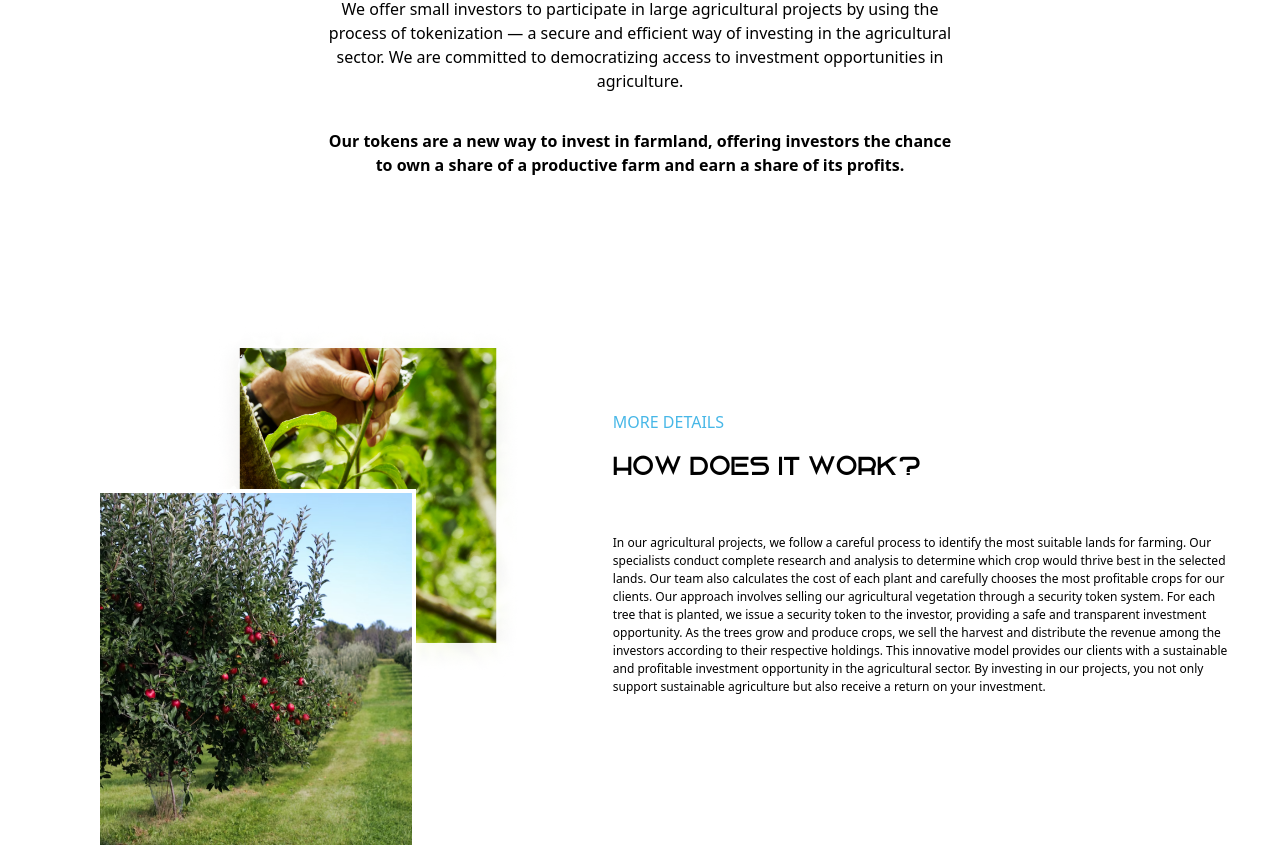
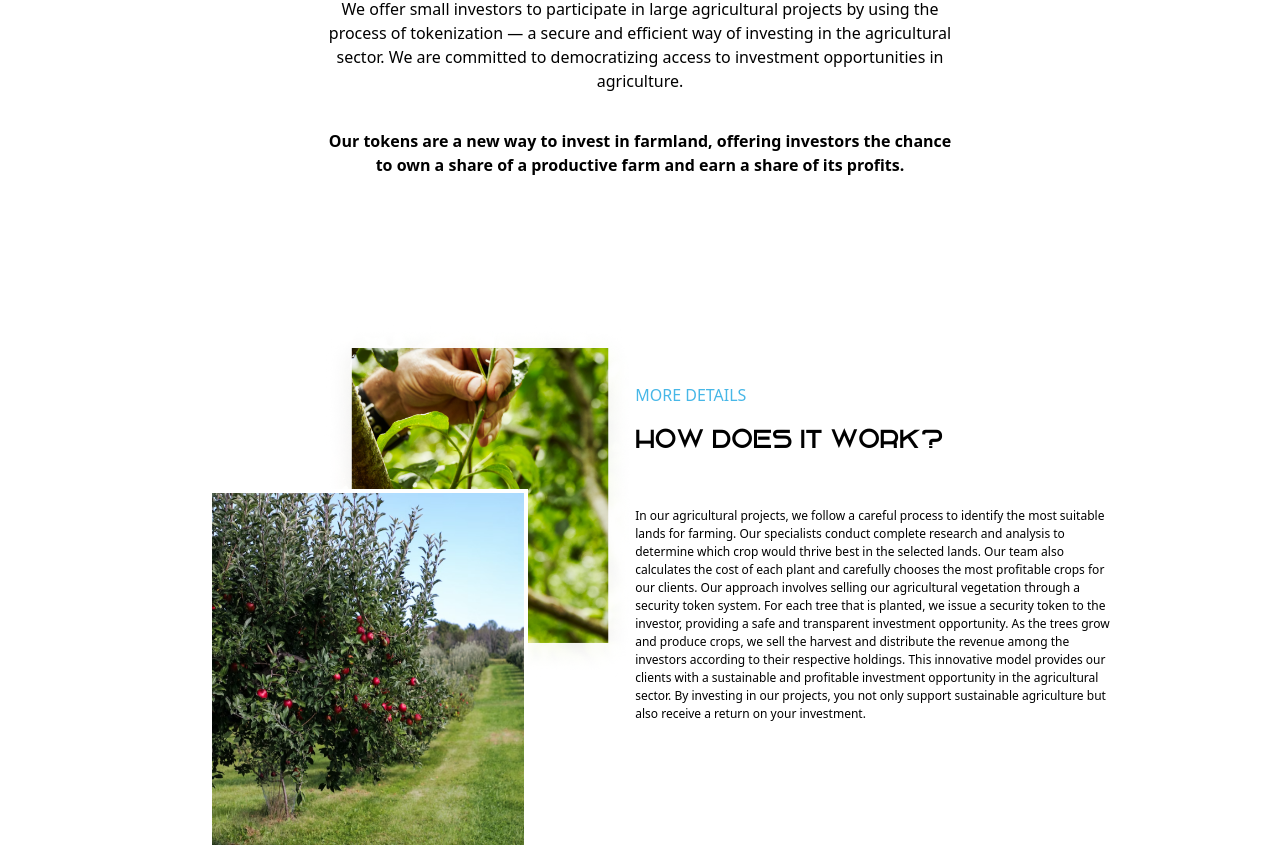
Before and after one commit to t9fiction/ffatoken, a React (Create React App) app: page / in a window 1280 px wide. Shown: the part 1060-1907 px from the top of the page. Built offline with nearby package versions, Linux system fonts and the light colour scheme.

Commit message:
margin adjusted

```diff
--- a/src/components/Working.js
+++ b/src/components/Working.js
@@ -3,7 +3,7 @@ import React from "react";
 const Working = () => {
   return (
     <div className="px-12 relative -top-28">
-      <div className="flex flex-row justify-center gap-x-14 items-center">
+      <div className="flex flex-row justify-center gap-x-14 items-center mx-28">
         <div className="w-2/5 justify-center relative mx-12">
           <img alt="" src="maskgroup.png" className="w-[320px] h-[360px] -z-10 relative top-48 border-4 border-white right-0 left-28" />
           <img alt="" src="image8.png" className="w-[320px] border-4 border-white h-[360px] relative right-28 left-0 bottom-0"/>
```
